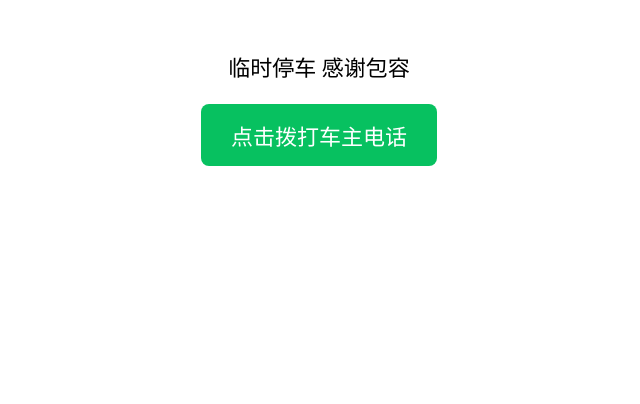
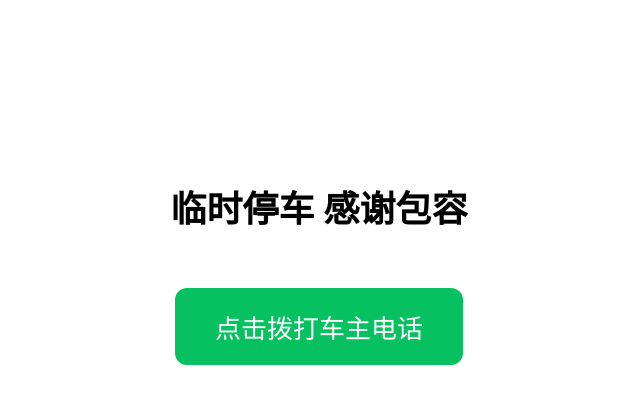
Before and after one commit to natsuka7733/natsuka7733.github.io, a plain HTML site: page index.html in a window 1280 px wide. Shown: the whole page, without its empty margins (321-961 px from the left). Drawn offline with Linux system fonts and the light colour scheme.

Commit message:
Update index.html

```diff
--- a/index.html
+++ b/index.html
@@ -1,10 +1,11 @@
 <!DOCTYPE html>
 <html>
 <meta name="format-detection" content="telephone=yes">
-<body style="text-align:center; margin-top:50px; font-size:22px;">
-  <p>临时停车 感谢包容</p>
+<meta name="viewport" content="width=device-width, initial-scale=1.0">
+<body style="margin:0; min-height:100vh; display:flex; flex-direction:column; justify-content:flex-start; align-items:center; font-size:28px; padding-top:18vh;">
+  <p style="font-size:36px; font-weight:bold;">临时停车 感谢包容</p>
   <a href="tel:17733160340"
-     style="display:inline-block; padding:15px 30px; background:#07C160; color:white; border-radius:8px; text-decoration:none;">
+     style="display:inline-block; padding:20px 40px; background:#07C160; color:white; border-radius:12px; text-decoration:none; font-size:26px; margin-top:20px;">
      点击拨打车主电话
   </a>
 </body>
```
